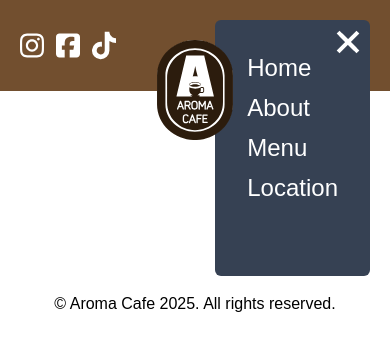
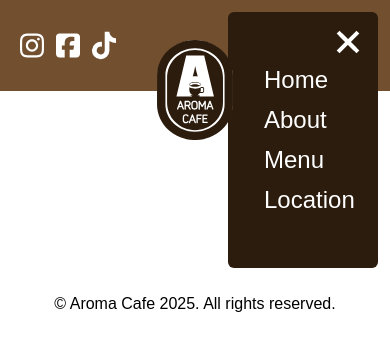
Before and after one commit to jentdev/aroma-cafe, a React (Vite) app: page /menu/1 in a window 390 px wide. Both pictures are taken after a click on the button 348 px from the left and 42 px from the top of the page. Shown: the top 350 px of the page. Built offline with nearby package versions, Linux system fonts and the light colour scheme; a web font is replaced by a local one.

Commit message:
updated mobile nav

```diff
--- a/src/components/MobileMenu.jsx
+++ b/src/components/MobileMenu.jsx
@@ -5,7 +5,7 @@ import { AppContext } from '../context/AppContext';
 import { MobileBtn } from './MobileBtn';
 
 const MobileMenu = () => {
-    const { menuOpen } = useContext(AppContext);
+    const { menuOpen, setMenuOpen } = useContext(AppContext);
 
   return (
     <div className="mobile-menu">
@@ -22,7 +22,7 @@ const MobileMenu = () => {
                     <ul>
                         {navItems.map(({label, endpoint}) => (
                             <li key={label}>
-                                <a href={endpoint}>{label}</a>
+                                <a href={endpoint} onClick={() => setMenuOpen(false)}>{label}</a>
                             </li>
                         ))}
                     </ul>
--- a/src/index.css
+++ b/src/index.css
@@ -47,10 +47,10 @@
     @apply relative block sm:hidden
   }
   .mobile-menu .items {
-    @apply absolute top-0 right-0  bg-gray-700 min-h-64 rounded-md p-8 flex flex-col z-10 origin-top-right;
+    @apply absolute -top-2 -right-2 bg-dark min-h-64 w-[150px] rounded-md p-9 flex flex-col z-10 origin-top-right;
   }
   .mobile-menu .items ul {
-    @apply flex flex-col gap-2 flex-1;
+    @apply flex flex-col gap-2 flex-1 pt-4;
   }
   /* hamburger button */
   .hamburger-btn {
```
